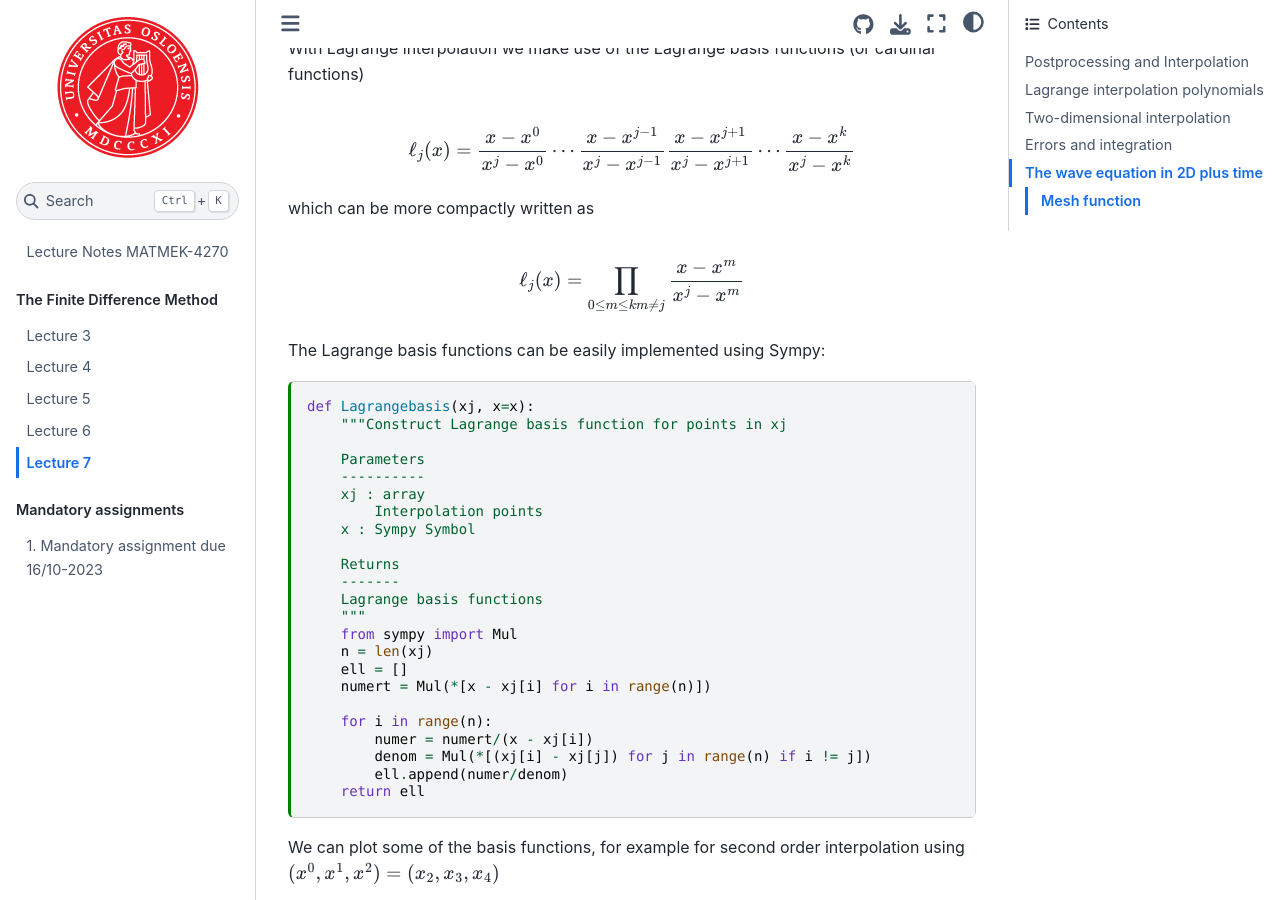
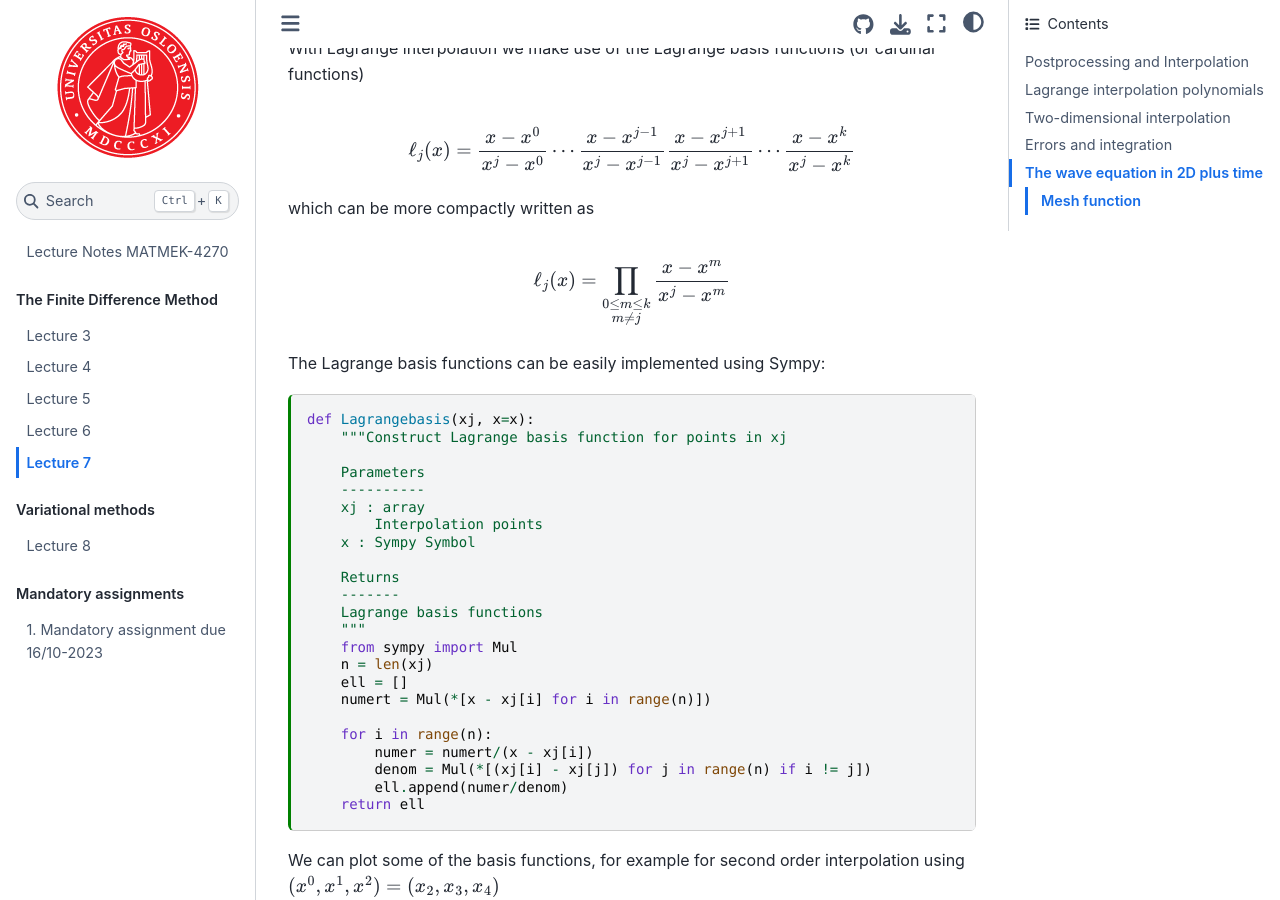
Before and after one commit to MATMEK-4270/matmek4270-book, a Jupyter Book: the page built from lecture7.ipynb, in a window 1280 px wide and 900 px high, scrolled down 2874 px. Built offline with Jupyter Book 1.0.4 settings and Sphinx 7.4.7 and the Sphinx Book theme 1.1.4, drawn with Linux system fonts in a browser that asks for light colours; some of the changed text lies outside the part shown.

Commit message:
Addin lecture 8

```diff
--- a/_toc.yml
+++ b/_toc.yml
@@ -11,6 +11,9 @@
   - file: lecture5
   - file: lecture6
   - file: lecture7
+- caption: Variational methods
+  chapters:
+  - file: lecture8
 - caption: Mandatory assignments
   numbered: true
   chapters:
```
Also changed, not shown: lecture7.ipynb, lecture8.ipynb (added), mandatory1.ipynb.
